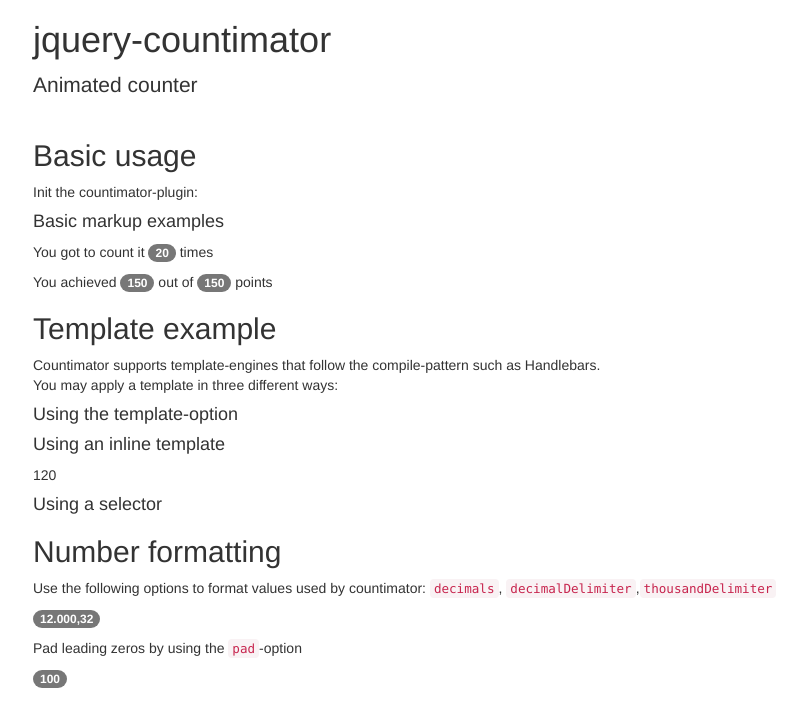
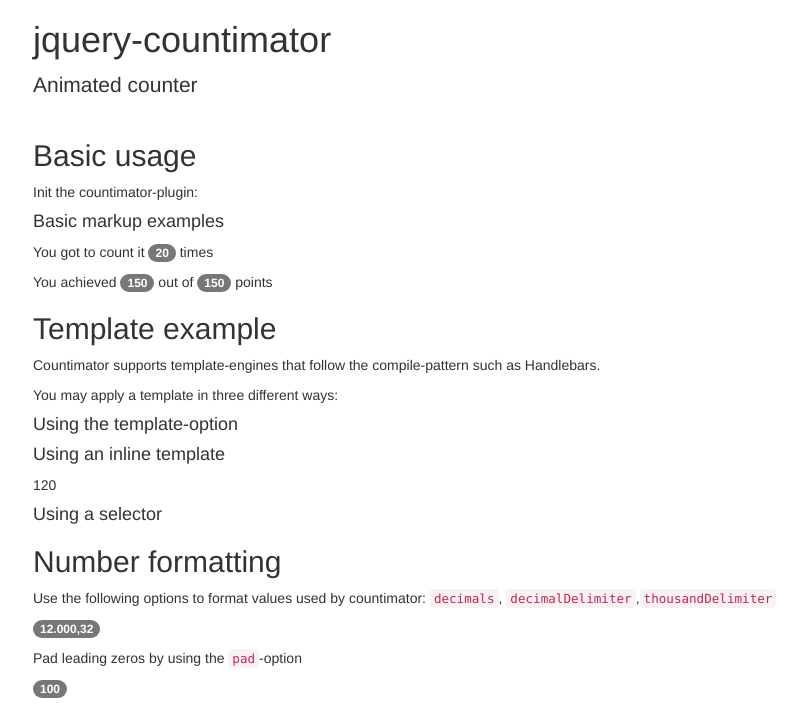
Before and after one commit to benignware/jquery-countimator, a plain HTML site: page samples/index.html in a window 1280 px wide. Shown: the top 705 px of the page, without its empty margins (37-844 px from the left). Drawn offline with nearby package versions, Linux system fonts and the light colour scheme.

Commit message:
updated sample

```diff
--- a/samples/index.html
+++ b/samples/index.html
@@ -14,8 +14,6 @@
 	    <!-- bootstrap3 -->
 	    <link href="http://netdna.bootstrapcdn.com/bootstrap/3.0.3/css/bootstrap.min.css" rel="stylesheet">
 	    <script src="http://netdna.bootstrapcdn.com/bootstrap/3.0.3/js/bootstrap.min.js"></script>
-
-	    <script src="http://cdnjs.cloudflare.com/ajax/libs/handlebars.js/2.0.0-alpha.2/handlebars.min.js"></script>
 
 	    <script src="https://raw.githubusercontent.com/benignware/jquery-example/master/src/js/jquery.example.js"></script>
 
@@ -60,7 +58,10 @@
           </p>
 
            <h2>Template example</h2>
-           <p>Countimator supports template-engines that follow the compile-pattern such as Handlebars.<br/>
+           <p>Countimator supports template-engines that follow the compile-pattern such as Handlebars.</p>
+           <script src="http://cdnjs.cloudflare.com/ajax/libs/handlebars.js/2.0.0-alpha.2/handlebars.min.js" data-example="examples-template" data-example-html="outer"></script>
+
+           <p>
              You may apply a template in three different ways:
            </p>
            <h4>Using the template-option</h4>
```
